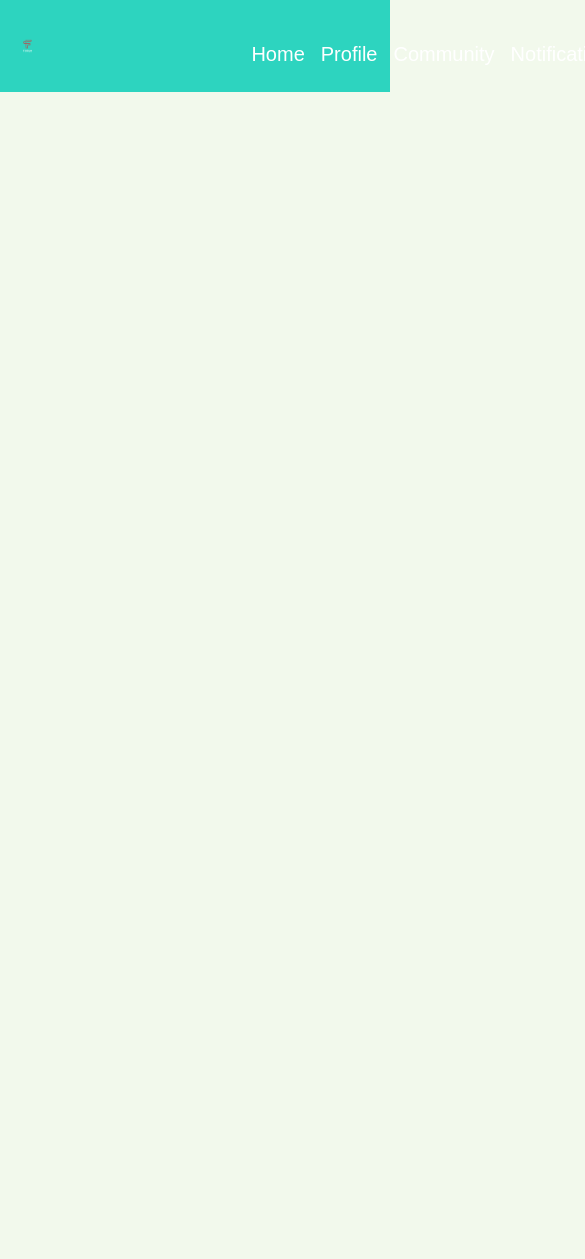
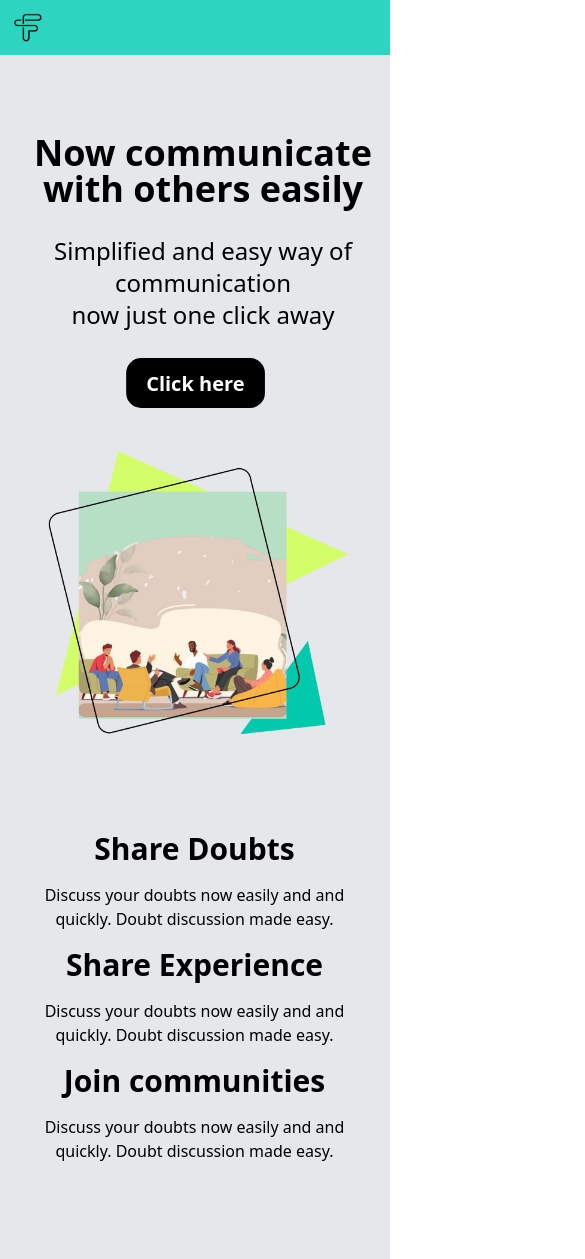
Before and after one commit to opencodeiiita/Forum-Frontend-Web, a React (Create React App) app: page / in a window 390 px wide. Shown: the top 1259 px of the page, 585 px wide, since content can reach past the window. Before the commit the page ends 844 px from the top, so only its background shows below. Built offline with nearby package versions, Linux system fonts and the light colour scheme; the HTML template or start-up script is replaced by a standard one.

Commit message:
responsive (#55)
* responsive

* responsive

```diff
--- a/src/App.js
+++ b/src/App.js
@@ -5,13 +5,18 @@ import Signup from "./pages/signup/index";
 import Home from './pages/Home';
 import Contact from './pages/Contact';
 import About from './pages/About';
+
 import Hero from './components/hero-section';
 import SignIn from "./pages/signin";
+
 
 function App() {
   return (
 <>
+
+
 <Navbar />
+
     <BrowserRouter>
      <Routes>
         <Route exact path='/Home' element={<Home />} />
@@ -23,6 +28,7 @@ function App() {
       </Routes>
     </BrowserRouter>
 
+<Hero/>
     </>
   );
 }
--- a/src/components/Navbar/Navbar.js
+++ b/src/components/Navbar/Navbar.js
@@ -6,11 +6,9 @@ export default function Navbar() {
   return (
     <nav className="flex items-center justify-between flex-wrap bg-teal-400 p-6">
     <div className="flex items-center w-[2%] mr-6">
-
-      <img src={logo} alt="Logo" className="scale-125" />
+      <img src={logo} alt="Logo" className="md:scale-125 scale-[3.9]" />
     </div>
-    <div className="w-[30%] flex lg:flex lg:items-center justify-between mr-3">
-
+    <div className="nav-links w-[30%] flex hidden lg:flex lg:items-center justify-between mr-3">
       <a href="#home" className="block text-xl mt-4 lg:inline-block lg:mt-0 text-white hover:text-gray-400 mr-4">
         Home
       </a>
@@ -23,7 +21,6 @@ export default function Navbar() {
       <a href="#notification" className="block mt-4 text-xl lg:inline-block lg:mt-0 text-white hover:text-gray-400">
         Notification
       </a>
-
     </div>
   </nav>
   )
--- a/src/components/hero-section/index.js
+++ b/src/components/hero-section/index.js
@@ -1,59 +1,54 @@
-import image from './forumimage.png';
-export default function Hero(){
+import image from "./forumimage.png";
+export default function Hero() {
   return (
     <>
-        <div className="ellipse"> </div>
-        <div className="tag-line-1">Now communicate</div>
-        <div className="tag-line-2">with others easily</div>
-        <div className="logo">Forum</div>
-        <div className="ellipse2"></div>
-        <button className="contact">Contact</button>
-        <div className="navbar">
-            <div className="navitem">Home</div>
-            <div className="navitem">Features</div>
-            <div className="navitem">About</div>
-            <div className="navitem">Support</div>
-        </div>
-        <div className="tag2">
-        Simplified and easy way of communication
+      <div className="bg-gray-200 py-20">
+  <div className="container mx-auto flex flex-wrap items-center justify-center md:flex-col lg:flex-row ">
+    <div className="w-full md:w-1/2 md:pr-10 md:pl-20">
+      <h1 className="text-4xl font-bold leading-none mb-2 pl-4 text-center md:text-left md:text-[3.5rem]">
+        Now communicate <br /> with others easily
+      </h1>
+      <p className="text-2xl mt-7 mb-8 pl-4 text-center md:text-2xl md:text-left md:mt-9">
+        Simplified and easy way of communication <br />
         now just one click away
-        </div>
-        <button className="start">
-            start now
+      </p>
+      <div className="text-center md:text-left md:mt-9 md:ml-6">
+        <button className="bg-black hover:bg-gray-700 scale-125 text-white font-bold py-2 px-4 rounded-xl pl-4">
+          Click here
         </button>
-        <div className="footer">
-            <div className="footer-items">
-                <div className="title">Share doubts</div>
-                <div className="about">
-                Discuss your doubts now
-                easily and quicky.Doubt
-                discussion made easy
       </div>
     </div>
-            <div className="vertical-line"></div>
-            <div className="footer-items">
-                <div className="title">
-                Share experience
-                </div>
-                <div className="about">
-                Discuss your doubts now
-                easily and quicky.Doubt
-                discussion made easy
+
+    <div className="w-full md:w-2/5 md:pl-10">
+      <img
+        src={image}
+        alt="Hero image"
+        className="mt-7 mx-auto h-80 md:h-auto md:mx-auto"
+      />
     </div>
   </div>
-            <div className="vertical-line"></div>
-            <div className="footer-items">
-                <div className="title">
-                Join communities
+  <div className="container mx-auto mt-20 flex flex-wrap items-start justify-between md:flex-no-wrap md:justify-center">
+
+    <div className="w-full md:w-1/3 px-4 border-r text-center md:text-left md:pl-20">
+      <h2 className="text-3xl mt-0 font-bold md:text-center mb-4">Share Doubts</h2>
+      <p className="text-[1rem] md:px-[4rem] md:text-center mb-4">
+       Discuss your doubts now easily and and quickly. Doubt discussion made easy.
+      </p>
     </div>
-                <div className="about">
-                Discuss your doubts now
-                easily and quicky.Doubt
-                discussion made easy
+    <div className="w-full md:w-1/3 px-4 border-r text-center md:text-left md:pl-20">
+      <h2 className="text-3xl mt-0 font-bold md:text-center mb-4">Share Experience</h2>
+      <p className="text-[1rem] md:px-[4rem] md:text-center mb-4">
+       Discuss your doubts now easily and and quickly. Doubt discussion made easy.
+      </p>
+    </div>
+    <div className="w-full md:w-1/3 px-4 border-r text-center md:text-left md:pl-20">
+      <h2 className="text-3xl mt-0 font-bold md:text-center mb-4">Join communities</h2>
+      <p className="text-[1rem] md:px-[4rem] md:text-center mb-4">
+       Discuss your doubts now easily and and quickly. Doubt discussion made easy.
+      </p>
     </div>
         </div>
       </div>
-        <img src={image} alt="could not load" className='image-logo'/>
     </>
   );
 }
--- a/src/index.css
+++ b/src/index.css
@@ -2,198 +2,3 @@
 @tailwind components;
 @tailwind utilities;
 @import url('https://fonts.googleapis.com/css2?family=Poppins:wght@400;500;700&display=swap');
-body {
-  margin: 0;
-  font-family: -apple-system, BlinkMacSystemFont, 'Segoe UI', 'Roboto', 'Oxygen',
-    'Ubuntu', 'Cantarell', 'Fira Sans', 'Droid Sans', 'Helvetica Neue',
-    sans-serif;
-  -webkit-font-smoothing: antialiased;
-  -moz-osx-font-smoothing: grayscale;
-  font-family: 'Poppins', sans-serif;
-  background: rgba(242, 249, 236, 1);
-}
-
-code {
-  font-family: source-code-pro, Menlo, Monaco, Consolas, 'Courier New',
-    monospace;
-}
-.ellipse
-{
-position: absolute;
-width: 302.29px;
-height: 509.57px;
-left: 217.13px;
-top: 74.46px;
-
-background: rgba(211, 254, 103, 0.7);
-filter: blur(150px);
-transform: rotate(32.51deg);
-}
-.ellipse2
-{
-  position: absolute;
-  width: 302.29px;
-  height: 316.92px;
-  left: 957.67px;
-  top: 702.89px;
-
-  background: rgba(0, 200, 174, 0.7);
-  filter: blur(200px);
-  transform: rotate(7.61deg);
-}
-.tag-line-1
-{
-  position: absolute;
-  width: 626px;
-  height: 96px;
-  left: 131.91px;
-  top: 213.07px;
-  font-weight: 700;
-  font-size: 64px;
-  line-height: 96px;
-  z-index: 100;
-}
-.tag-line-2
-{
-  position: absolute;
-width: 580px;
-height: 96px;
-left: 131.91px;
-top: 275.07px;
-font-weight: 700;
-  font-size: 64px;
-  line-height: 96px;
-  z-index: 100;
-}
-.logo
-{
-  position: absolute;
-width: 107px;
-height: 48px;
-left: 138px;
-top: 66.99px;
-
-font-family: 'Poppins';
-font-style: normal;
-font-weight: 700;
-font-size: 32px;
-line-height: 48px;
-user-select: none;
-}
-.contact
-{
-  box-sizing: border-box;
-
-position: absolute;
-width: 139px;
-height: 56.93px;
-left: 1183px;
-top: 62.53px;
-font-weight: 500;
-font-size: 20px;
-line-height: 30px;
-border: 1px solid #000000;
-border-radius: 10px;
-
-}
-.navbar
-{
-  position: absolute;
-  /* height: 30px; */
-  left: 480.41px;
-  top: 68.99px;
-  font-weight: 500;
-  font-size: 20px;
-  color: rgba(0, 0, 0, 0.5);
-  display: flex;
-}
-.navitem
-{
-  display: flex;
-  align-items: center;
-  width: 120px;
-  justify-content: center;
-  height: 50px;
-  user-select: none;
-  cursor: pointer;
-
-}
-.navitem:hover
-{
-  border-bottom: .1px solid black;
-  color:black;
-}
-.tag2
-{
-  position: absolute;
-width: 700px;
-height: 96px;
-left: 131.91px;
-top: 406.19px;
-
-font-family: 'Poppins';
-font-style: normal;
-font-weight: 500;
-font-size: 32px;
-line-height: 48px;
-
-color: rgba(0, 0, 0, 0.5);
-}
-.start
-{
-  box-sizing: border-box;
-
-position: absolute;
-width: 139px;
-height: 56.93px;
-left: 138px;
-top: 584.58px;
-color:white;
-font-weight: 400;
-font-size: 20px;
-background: #000000;
-border-radius: 10px;
-}
-.footer
-{
-  display: flex;
-  position: absolute;
-  top: 804.45px;
-  width: 100vw;
-  justify-content: space-evenly
-}
-.footer-items
-{
-  display: flex;
-  flex-direction: column;
-  justify-content: center;
-  align-items: center;
-}
-.title
-{
-  font-weight: 500;
-  font-size: 24px;
-  line-height: 36px;
-}
-.about
-{
-margin-top: 23.42px;
-width: 226px;
-font-weight: 500;
-font-size: 18px;
-line-height: 27px;
-text-align: center;
-color: rgba(0, 0, 0, 0.5);
-}
-.vertical-line
-{
-  height: 172.84px;
-  border: 1px solid rgba(119, 119, 119, 0.3);
-
-}
-.image-logo
-{
-  position: absolute;
-  left: 664.67px;
-  top: 60.99px;
-}
```
Also changed, not shown: src/assets/logo.png, src/components/hero-section/forumimage.png. Lines whose indentation alone changed are shown as unchanged.
